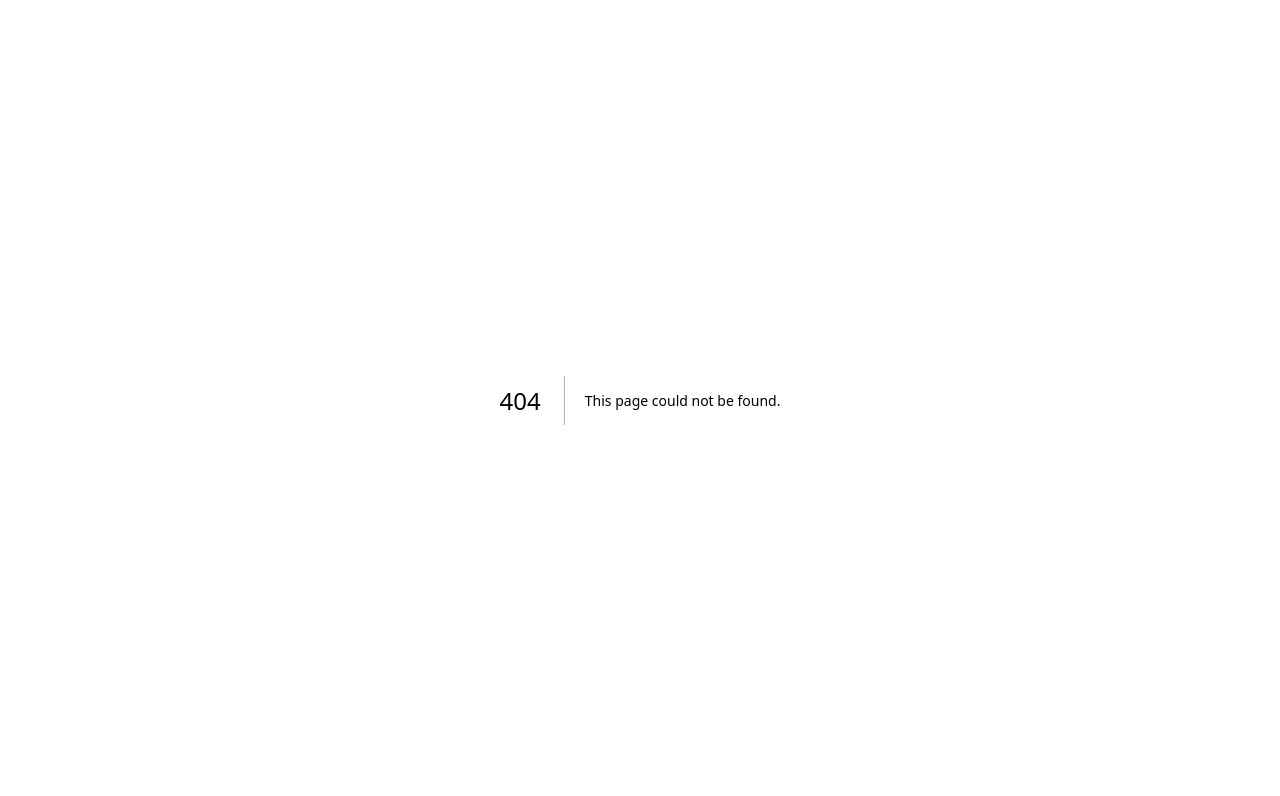
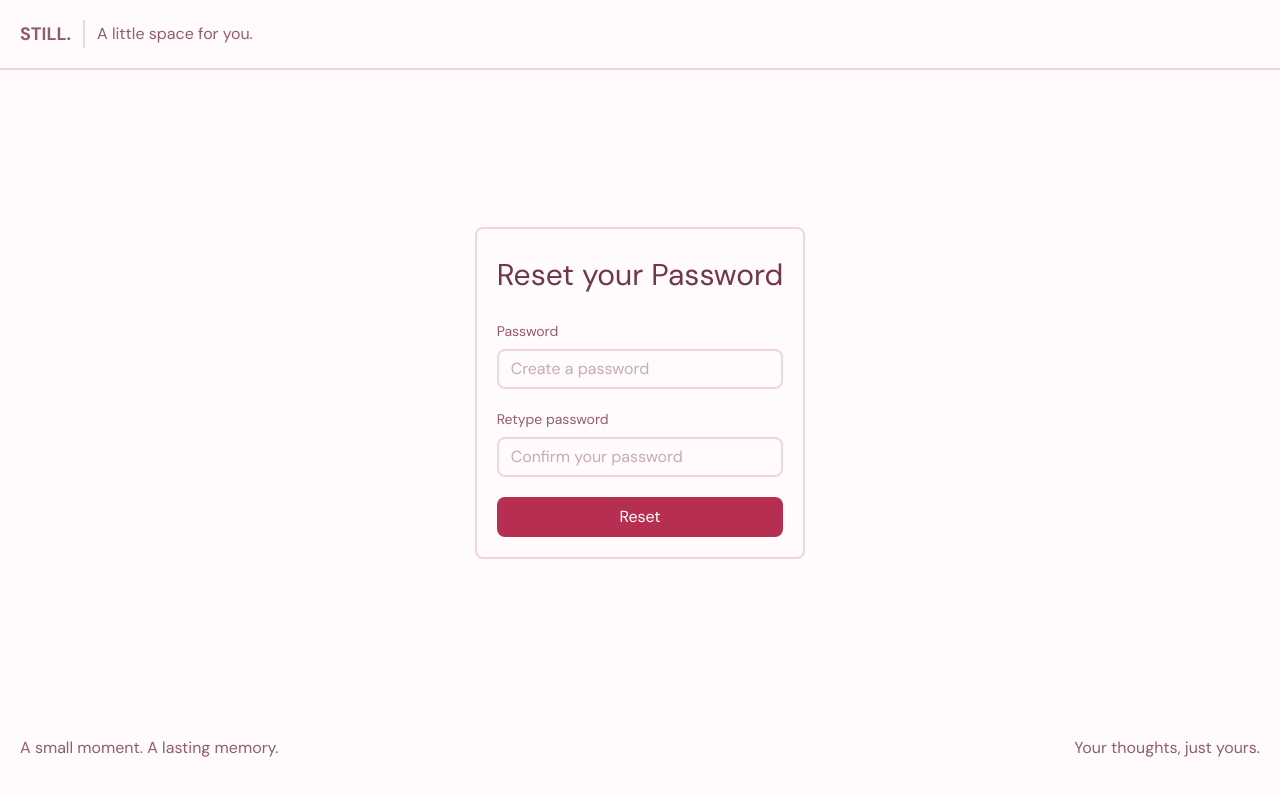
Before and after one commit to Shruthikshetty/diary-app-web, a Next.js app: page /reset-password in a window 1280 px wide. Before the commit this address had no page. Shown: the top 796 px of the page. Built offline with nearby package versions, Linux system fonts and the light colour scheme; no server answers.

Commit message:
add resent pass page

```diff
--- /dev/null
+++ b/app/reset-password/page.tsx
@@ -0,0 +1,97 @@
+"use client";
+
+import { AppButton } from "@/components/button";
+import { AppFooter } from "@/components/footer";
+import { AppHeader } from "@/components/header";
+import { AppInput } from "@/components/input";
+import useScreenLoader from "@/components/screen-loader";
+import { Endpoints } from "@/constants/endpoints";
+import { useRouter, useSearchParams } from "next/navigation";
+import { useState } from "react";
+
+function ResetPassWord() {
+  const [pass, setPass] = useState("");
+  const [confirmPass, setConfirmPass] = useState("");
+
+  // loader state
+  const { setScreenLoader } = useScreenLoader();
+
+  const route = useRouter();
+  // get token from route params
+  const searchParams = useSearchParams();
+  const token = searchParams.get("token");
+
+  async function handleReset() {
+    try {
+      setScreenLoader(true);
+      if (!pass || !confirmPass) {
+        alert("Please fill all the fields");
+        return;
+      }
+
+      if (pass != confirmPass) {
+        alert("password and confirm password dose not match ");
+        return;
+      }
+
+      const response = await fetch(Endpoints.updateUser, {
+        method: "PUT",
+        body: JSON.stringify({
+          password: pass,
+        }),
+        headers: {
+          "Content-Type": "application/json",
+          Authorization: `Bearer ${token}`,
+        },
+        signal: AbortSignal.timeout(5000), // 5 sec
+      });
+
+      const data = await response.json();
+
+      // in case failed
+      if (!response.ok) {
+        alert(data.message || "Error resetting password");
+        return;
+      }
+      // else show success
+      alert("password reset successfully");
+      // navigate back to login
+      route.push("/login");
+    } finally {
+      setScreenLoader(false);
+    }
+  }
+
+  return (
+    <div className="flex-1 flex-col flex justify-between">
+      <AppHeader />
+      <main className="flex items-center justify-center">
+        <div className="border-border border-2 rounded-lg p-5 flex flex-col gap-5">
+          {/* title section*/}
+          <div>
+            <h2 className="text-3xl text-header my-2">Reset your Password</h2>
+          </div>
+          {/* password filed */}
+          <AppInput
+            value={pass}
+            type="password"
+            onChange={(e) => setPass(e.target.value)}
+            placeholder="Create a password"
+            title="Password"
+          />
+          <AppInput
+            value={confirmPass}
+            onChange={(e) => setConfirmPass(e.target.value)}
+            placeholder="Confirm your password"
+            title="Retype password"
+          />
+          {/* reset signup*/}
+          <AppButton text="Reset" onClick={handleReset} />
+        </div>
+      </main>
+      <AppFooter />
+    </div>
+  );
+}
+
+export default ResetPassWord;
--- a/app/signup/page.tsx
+++ b/app/signup/page.tsx
@@ -12,8 +12,8 @@ import useScreenLoader from "../../components/screen-loader";
 function SignUp() {
   const [name, setName] = useState("");
   const [pass, setPass] = useState("");
+  const [confirmPass, setConfirmPass] = useState("");
   const [email, setEmail] = useState("");
-  const [confirmPass, setConfirmPass] = useState("");
 
   // loader state
   const { setScreenLoader } = useScreenLoader();
--- a/constants/endpoints.ts
+++ b/constants/endpoints.ts
@@ -3,6 +3,7 @@ const baseUrl = process.env.NEXT_PUBLIC_BACKEND_URL;
 export const Endpoints = {
   login: baseUrl + "api/login",
   signup: baseUrl + "api/signup",
+  updateUser: baseUrl + "api/user",
   getAllEntries: baseUrl + "api/diary",
   updateEntry: baseUrl + "api/diary",
   createEntry: baseUrl + "api/diary",
```
